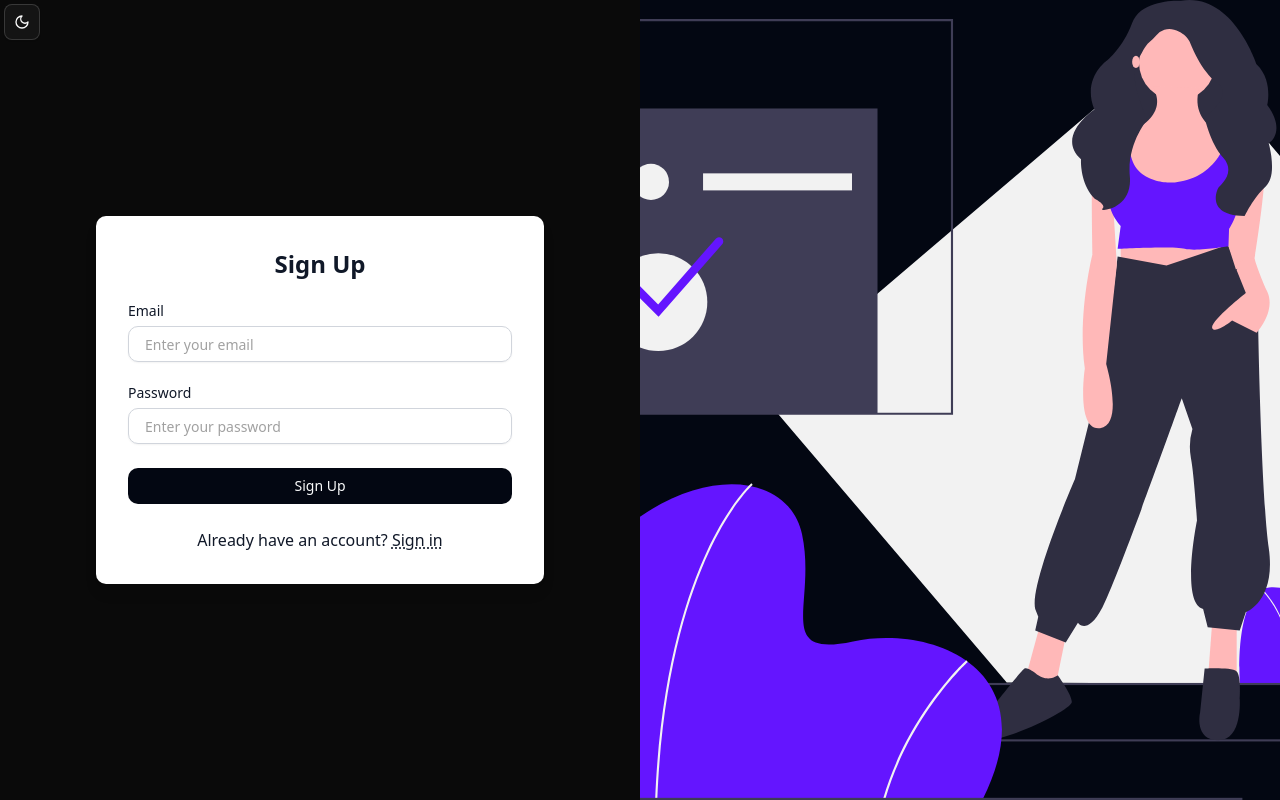
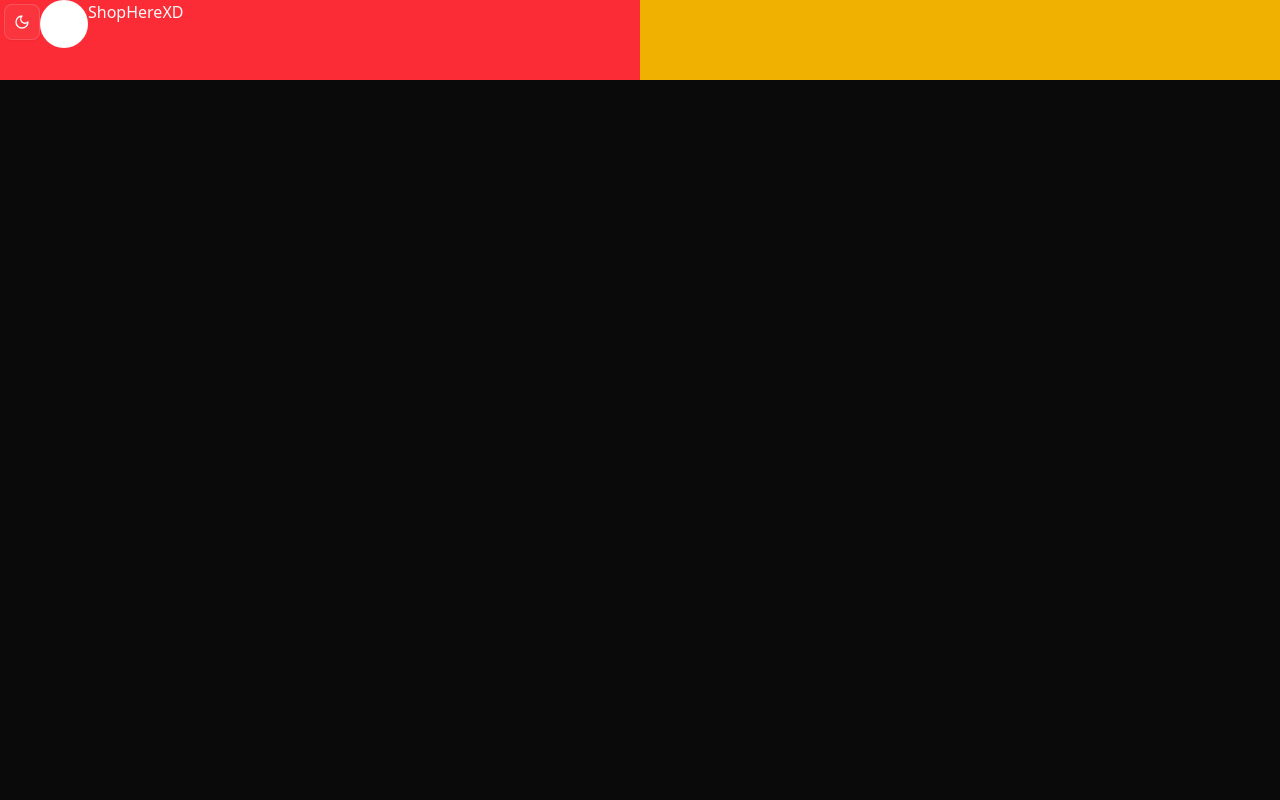
Before and after one commit to Algos70/micro-services, a React (Vite) app in the folder frontend/multi-vendor-e-commerce-frontend/: page / in a window 1280 px wide. Built offline with nearby package versions, Linux system fonts and the light colour scheme.

Commit message:
Proggres

```diff
--- a/frontend/multi-vendor-e-commerce-frontend/src/App.tsx
+++ b/frontend/multi-vendor-e-commerce-frontend/src/App.tsx
@@ -1,12 +1,14 @@
 import {ThemeProvider} from "@/components/theme-provider.tsx";
 import {ModeToggle} from "@/components/mode-toggle.tsx";
 import SignUpPage from "@/pages/sign-up.tsx";
+import LandingPage from "./pages/landing";
 
 function App() {
     return (
         <ThemeProvider defaultTheme="dark" storageKey="vite-ui-theme">
             <ModeToggle/>
-            <SignUpPage></SignUpPage>
+           {/* <SignUpPage></SignUpPage> */}
+           <LandingPage></LandingPage>
         </ThemeProvider>
     )
 }
--- /dev/null
+++ b/frontend/multi-vendor-e-commerce-frontend/src/components/landing-ui.tsx
@@ -0,0 +1,20 @@
+
+export function LandingUi() {
+
+
+    return (
+        <div /* Container */ className="min-h-screen flex">
+            <div /* Content */ className="h-20 w-1/1 flex ">
+                <div /* logo-div */ className="w-1/2 bg-red-500 content-center flex">
+                    <div /* logo */ className="w-12 h-12 bg-white rounded-full flex ml-10"></div>
+                    <h1>ShopHereXD</h1>
+                </div>
+                <div /* Button-div */ className="w-1/2 bg-yellow-500">
+
+                </div>
+
+
+            </div>
+        </div>
+    );
+}
--- /dev/null
+++ b/frontend/multi-vendor-e-commerce-frontend/src/pages/landing.tsx
@@ -0,0 +1,10 @@
+import {LandingUi} from "@/components/landing-ui";
+
+
+export default function LandingPage() {
+    return (
+
+        <LandingUi type={"sign-up"}></LandingUi>
+
+    );
+}
```
